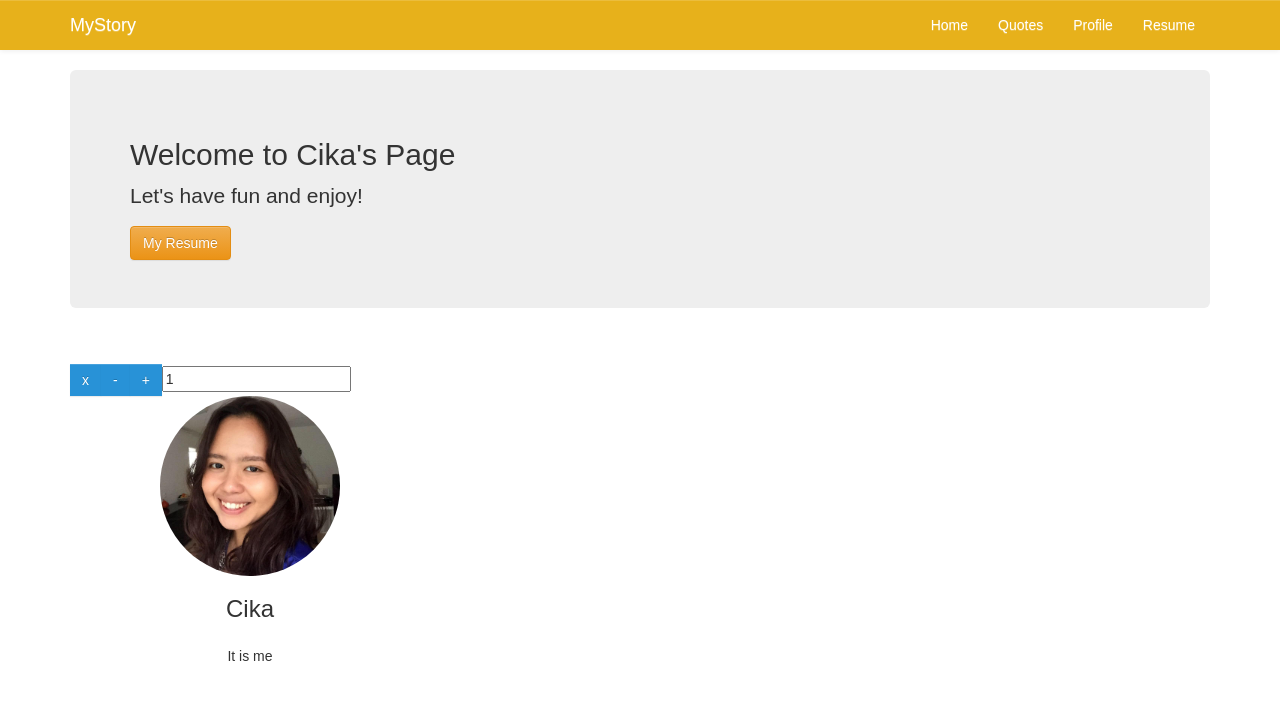
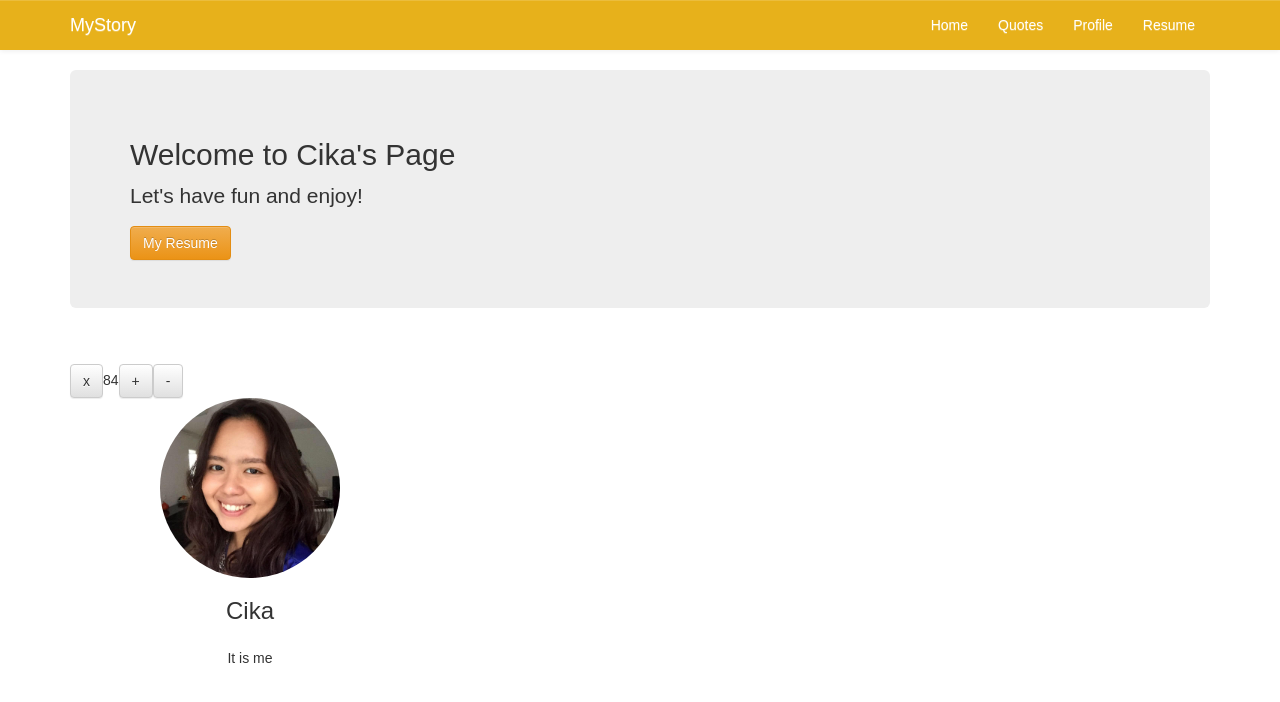
Before and after one commit to lolita89/portfolioproject, a React (Create React App) app: page / in a window 1280 px wide. Shown: the top 702 px of the page. Built offline with nearby package versions, Linux system fonts and the light colour scheme.

Commit message:
Change the state management to redux

```diff
--- a/package.json
+++ b/package.json
@@ -7,8 +7,11 @@
     "react": "^16.4.0",
     "react-bootstrap": "^0.32.1",
     "react-dom": "^16.4.0",
+    "react-redux": "^5.0.7",
     "react-router-dom": "^4.2.2",
-    "react-scripts": "1.1.4"
+    "react-scripts": "1.1.4",
+    "redux": "^4.0.0",
+    "redux-thunk": "^2.3.0"
   },
   "scripts": {
     "start": "react-scripts start",
--- a/src/components/Home.js
+++ b/src/components/Home.js
@@ -2,29 +2,40 @@ import React, { Component } from 'react';
 import { Link } from 'react-router-dom';
 import { Jumbotron, Grid, Row, Col, Image, Button } from 'react-bootstrap';
 import './Home.css';
-import Latihan from './Latihan'
+import Latihan from './Latihan';
+import { createStore } from "redux";
+import { Provider } from "react-redux";
+
+const initialState = {
+    count: 42
+};
+
+function reducer(state = initialState, action){
+    switch(action.type) {
+        case "KALI":
+        return {
+            count: state.count * 2
+        };
+        case "TAMBAH":
+        return {
+            count: state.count + 2
+        };
+        case "KURANG":
+        return {
+            count: state.count - 2
+        };
+        default:
+        return state;
+    }
+}
+const store =  createStore(reducer);
+
+store.dispatch({type: "KALI"})
+store.dispatch({type: "TAMBAH"})
+store.dispatch({type: "KURANG"})
+
 
 class Home extends Component {
-    constructor(props){
-        super(props);
-            this.state = ({number: 1});
-    }
-
-    handleClickKali = () => {
-        var newStateKali = this.state.number * 2
-        this.setState({number: newStateKali});
-    }
-
-    handleClickTambah = () => {
-        var newStateTambah = this.state.number + 2
-        this.setState({number: newStateTambah});
-    }
-
-    handleClickKurang = () => {
-        var newStateKurang = this.state.number - 1
-        this.setState({number: newStateKurang});
-    }
-
 
     render() {
 
@@ -37,13 +48,9 @@ class Home extends Component {
                       <Button bsStyle="warning">My Resume</Button>
                     </Link>
                 </Jumbotron>
-
-                <Latihan labelqwqw='x' actionz={this.handleClickKali} />
-                <Latihan labelqwqw='-' actionz={this.handleClickKurang} />
-                <Latihan labelqwqw='+' actionz={this.handleClickTambah} />
-
-                <input value={this.state.number}/>
-
+                <Provider store={store}>
+              <Latihan count={2}/>
+                </Provider>
                 <Row className="show-grid text-center">
                 <Col xs={12} sm={4} className="person-wrapper">
                 <Image src="assets/foto-cika.jpg" circle className="resume-pic" />
--- a/src/components/Latihan.js
+++ b/src/components/Latihan.js
@@ -2,19 +2,36 @@ import React from 'react';
 import PropTypes from 'prop-types';
 import { Link } from 'react-router-dom';
 import { Button } from 'react-bootstrap';
+import { connect } from "react-redux"
 
 class Latihan extends React.Component {
-    constructor() {
-        super();
-    }
+
+    handleClickKali = () => {
+        this.props.dispatch({ type: "KALI"})
+}
+
+    handleClickTambah = () => {
+        this.props.dispatch({ type: "TAMBAH"})
+}
+
+    handleClickKurang = () => {
+        this.props.dispatch({ type: "KURANG"})
+}
 
     render() {
         return (
-           <Button bsStyle="primary" onClick={this.props.actionz} >{this.props.labelqwqw}</Button>
+            <div>
+           <Button onClick={this.handleClickKali} >x</Button>
+           <span>{this.props.count}</span>
+           <Button onClick={this.handleClickTambah}>+</Button>
+           <Button onClick={this.handleClickKurang}>-</Button>
+           </div>
         );
     }
 }
 
 // Latihan.propTypes = {};
-
-export default Latihan;
+const mapStateToProps = state =>({
+    count: state.count
+})
+export default connect(mapStateToProps)(Latihan);
--- /dev/null
+++ b/src/store.js
@@ -0,0 +1,2 @@
+import { createStore, combineReducers, applyMiddleware, compose } from 'redux'
+import ReduxThunk from 'redux-thunk'
```
Also changed, not shown: 1 other file (tests, documents, lock files or other folders).
